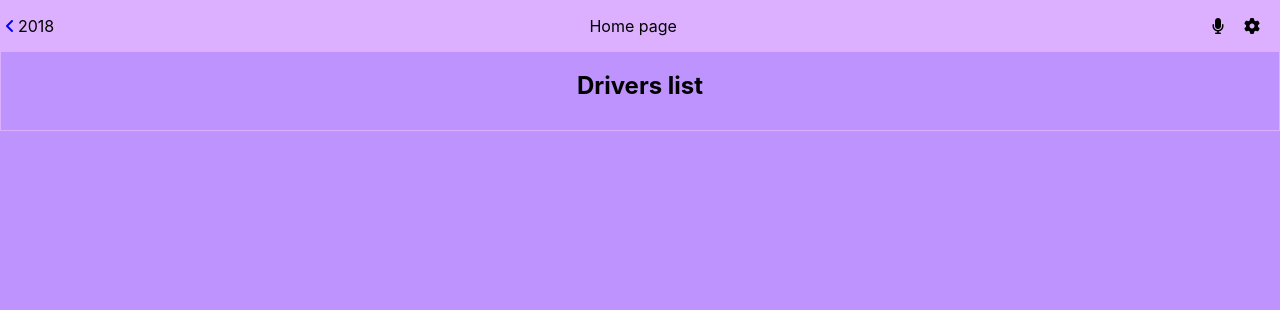
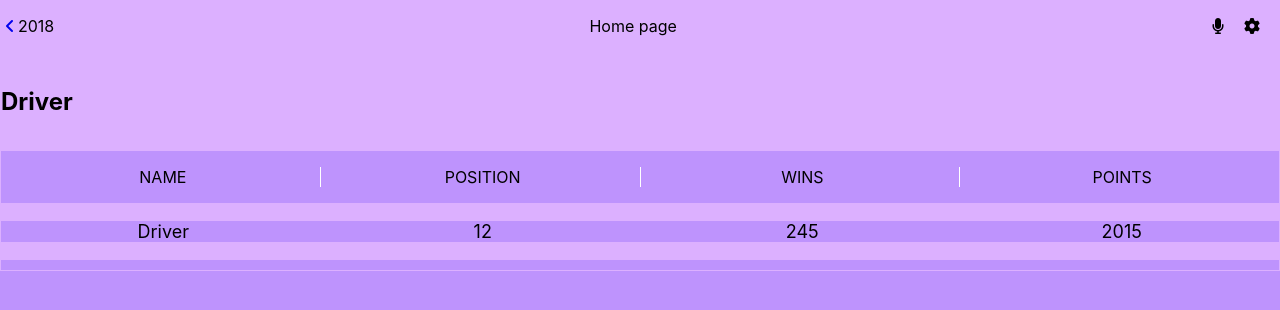
Before and after one commit to ChrispaixK/formula-1, a React (Create React App) app: page /drivers in a window 1280 px wide. Shown: the top 310 px of the page. Built offline with nearby package versions, Linux system fonts and the light colour scheme.

Commit message:
Add driver component and display dummy content on driver page

```diff
--- a/src/assets/css/constructorPage.css
+++ b/src/assets/css/constructorPage.css
@@ -1,7 +1,3 @@
-.constructorsPage {
-    text-align: start;
-}
-
 .hero{
     background-color: var(--primary);
     height: 100px;
--- /dev/null
+++ b/src/assets/css/driver.css
@@ -0,0 +1,12 @@
+.driver {
+    display: flex;
+    justify-content: space-between;
+    background-color: var(--primary);
+}
+
+.driver p {
+    flex: 1 1 0;
+    background-color: var(--secondary);
+    padding-left: 5px;
+    font-size: 18px;
+}
--- /dev/null
+++ b/src/components/Drivers.js
@@ -0,0 +1,22 @@
+import '../assets/css/driver.css';
+
+const Driver = () => {
+  const objSample = {
+    name: 'Driver',
+    position: '12',
+    wins: '245',
+    points: '2015',
+  };
+  return (
+    <>
+      <div className="driver">
+        <p>{objSample.name}</p>
+        <p>{objSample.position}</p>
+        <p>{objSample.wins}</p>
+        <p>{objSample.points}</p>
+      </div>
+    </>
+  );
+};
+
+export default Driver;
--- a/src/pages/DriversPage.js
+++ b/src/pages/DriversPage.js
@@ -1,8 +1,22 @@
 import React from 'react';
+import Driver from '../components/Drivers';
 
 const Drivers = () => {
   return (
-    <h2>Drivers list</h2>
+    <>
+      <div className="driverPage">
+        <div className="hero">
+          <h2>Driver</h2>
+        </div>
+        <div className="data-label">
+          <p>naMe</p>
+          <p>poSitIon</p>
+          <p>wins</p>
+          <p>points</p>
+        </div>
+        <Driver />
+      </div>
+    </>
   );
 };
 
```
